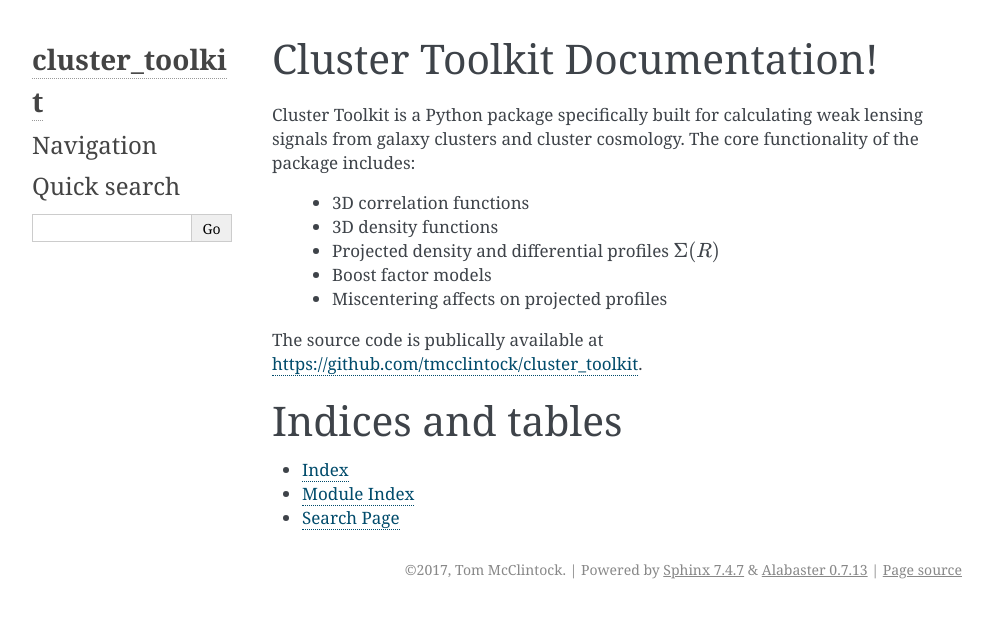
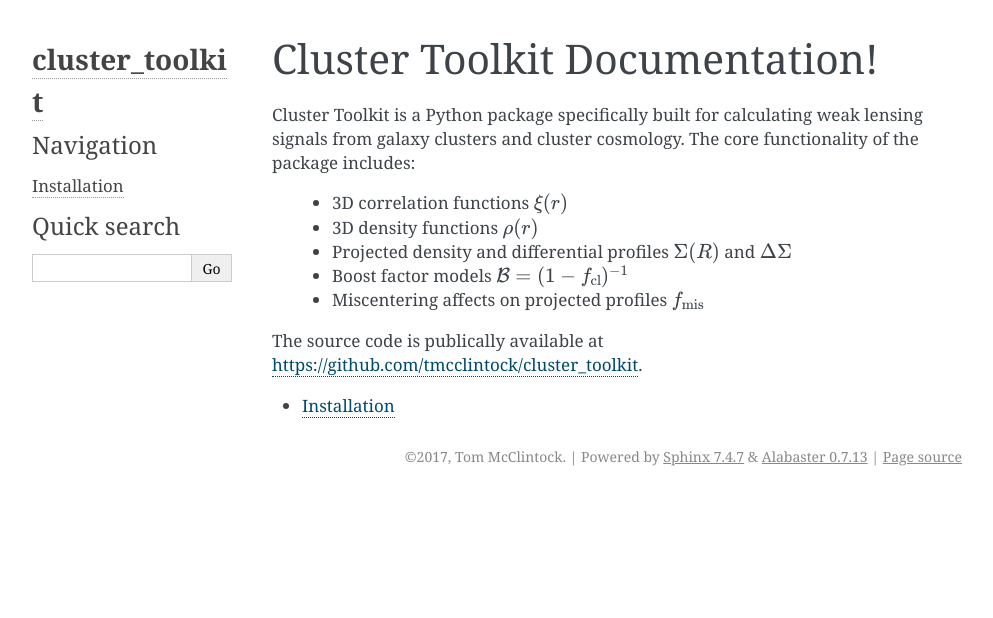
Before and after one commit to tmcclintock/cluster_toolkit, a Sphinx documentation site: the page built from docs/index.rst, in a window 1280 px wide. Shown: the top 618 px of the page, without its empty margins (148-1141 px from the left). Built offline with Sphinx 7.4.7, drawn with Linux system fonts in a browser that asks for light colours.

```diff
--- a/docs/index.rst
+++ b/docs/index.rst
@@ -1,27 +1,18 @@
-.. cluster_toolkit documentation master file, created by
-   sphinx-quickstart on Tue Nov 14 09:17:38 2017.
-   You can adapt this file completely to your liking, but it should at least
-   contain the root `toctree` directive.
-
 Cluster Toolkit Documentation!
 ======================================
 
 Cluster Toolkit is a Python package specifically built for calculating weak lensing signals from galaxy clusters and cluster cosmology.
 The core functionality of the package includes:
 
- * 3D correlation functions
- * 3D density functions
- * Projected density and differential profiles :math:`\Sigma(R)`
- * Boost factor models
- * Miscentering affects on projected profiles
+ * 3D correlation functions :math:`\xi(r)`
+ * 3D density functions :math:`\rho(r)`
+ * Projected density and differential profiles :math:`\Sigma(R)` and :math:`\Delta\Sigma`
+ * Boost factor models :math:`\mathcal{B} = (1-f_{\rm cl})^{-1}`
+ * Miscentering affects on projected profiles :math:`f_{\rm mis}`
 
 The source code is publically available at https://github.com/tmcclintock/cluster_toolkit.
 
+.. toctree::
+   :maxdepth: 1
 
-
-Indices and tables
-==================
-
-* :ref:`genindex`
-* :ref:`modindex`
-* :ref:`search`
+   installation
--- /dev/null
+++ b/docs/installation.rst
@@ -0,0 +1,5 @@
+============
+Installation
+============
+
+Still working on this!
```
